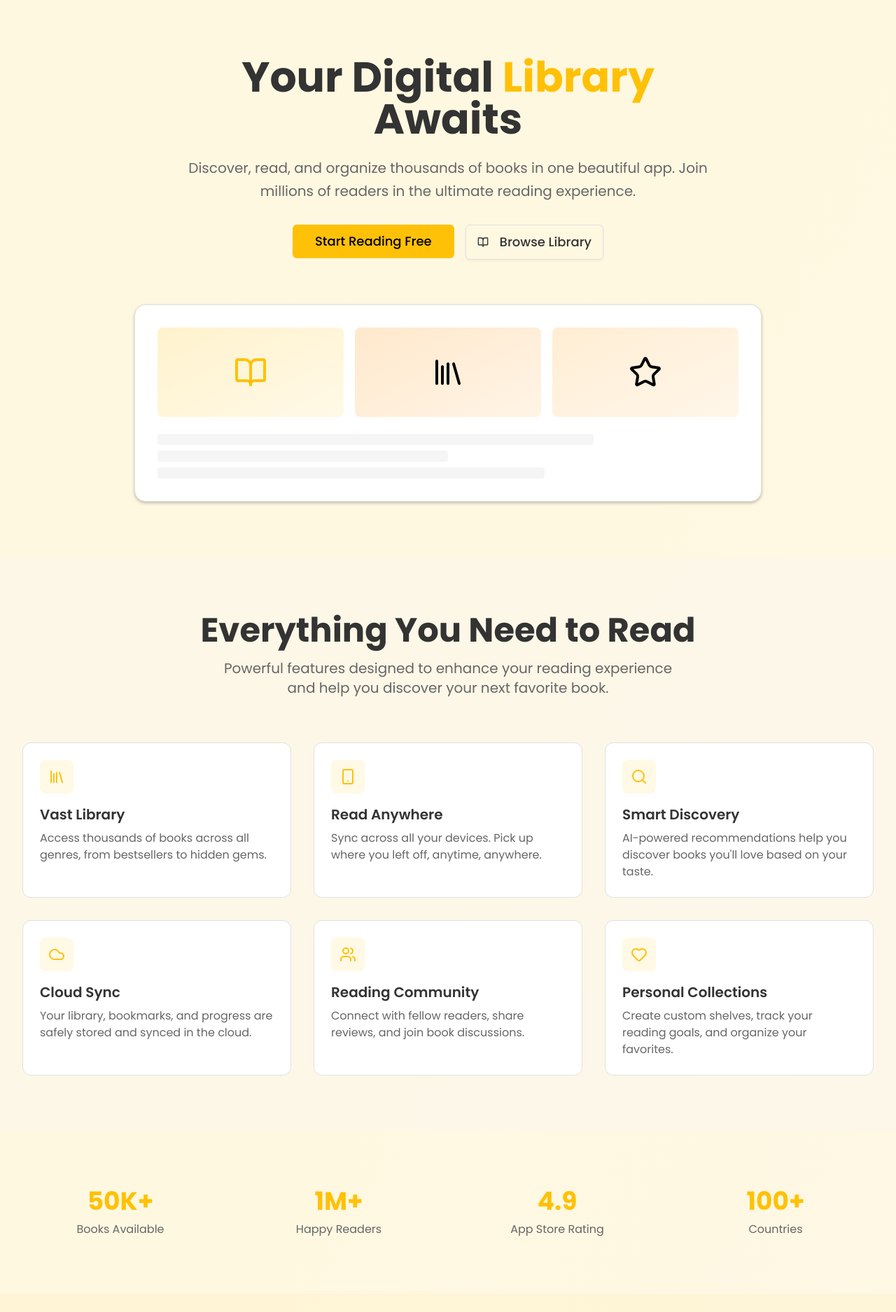
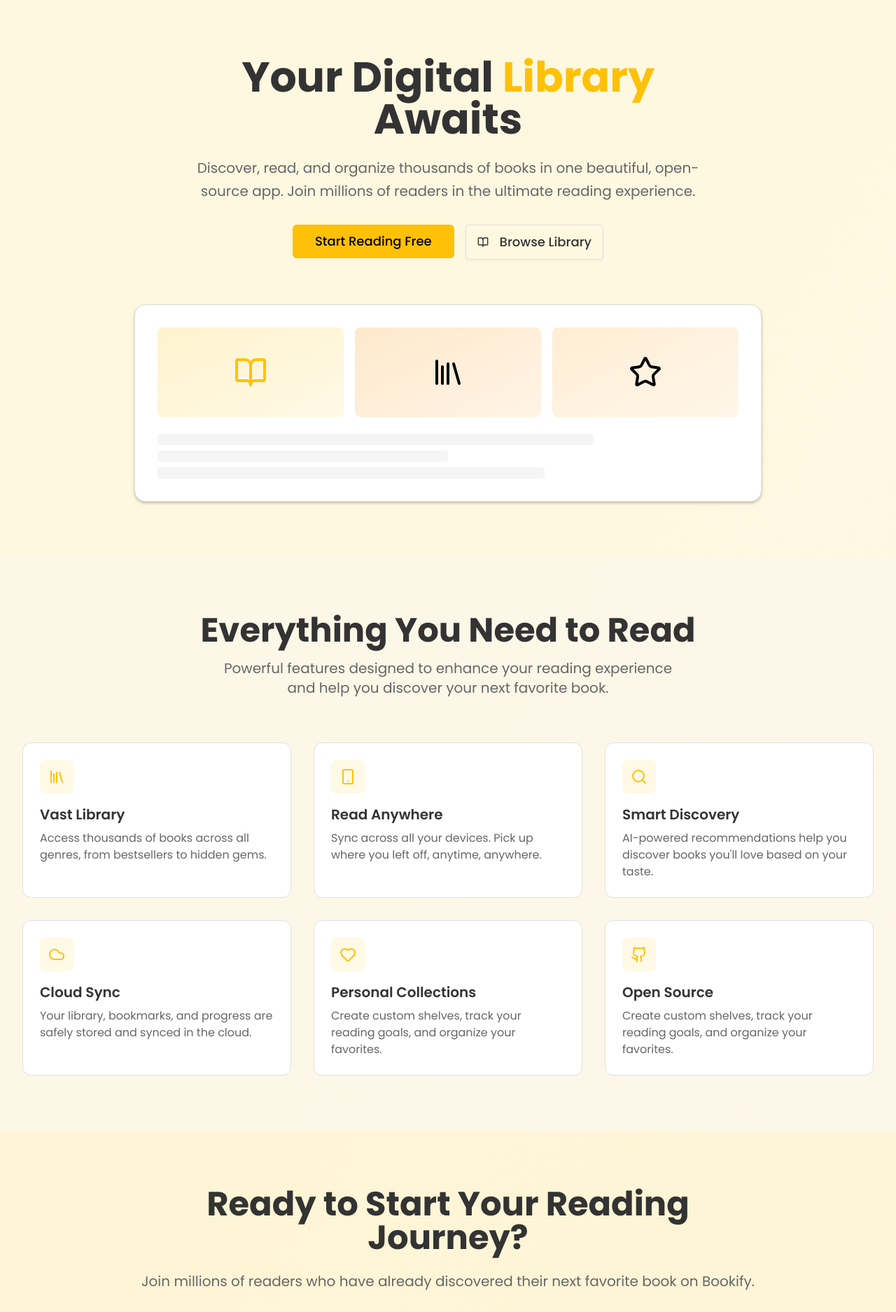
Before and after one commit to justanuragmaurya/bookify, a Next.js app: page / in a window 1280 px wide. Shown: the top 1875 px of the page at 70% size. Built offline with nearby package versions, Linux system fonts and the light colour scheme.

Commit message:
Added animations to landing page

```diff
--- a/package.json
+++ b/package.json
@@ -21,6 +21,7 @@
     "class-variance-authority": "^0.7.1",
     "clsx": "^2.1.1",
     "lucide-react": "^0.523.0",
+    "motion": "^12.23.6",
     "next": "15.3.4",
     "next-auth": "^5.0.0-beta.29",
     "next-themes": "^0.4.6",
--- a/src/app/page.tsx
+++ b/src/app/page.tsx
@@ -1,25 +1,34 @@
-import { ModeToggle } from "@/components/modetoogle";
+"use client"
 import { Button } from "@/components/ui/button";
-import { BookOpen, Library, Star, Users, Smartphone, Cloud, Search, Heart } from "lucide-react";
+import { BookOpen, Library, Star, Users, Smartphone, Cloud, Search, Heart, Github } from "lucide-react";
+import { motion } from "motion/react"
+import Link from "next/link";
 
 export default function Home() {
   return (
     <div className="min-h-screen bg-gradient-to-br from-background via-background to-muted/20">
       {/* Hero Section */}
-      <section className="py-20 px-4 sm:px-6 lg:px-8">
+      <motion.section
+        initial={{ opacity: 0, y: 30 }}
+        whileInView={{ opacity: 1, y: 0 }}
+        transition={{ duration: 0.3 }}
+        viewport={{ once: true }}
+        className="py-20 px-4 sm:px-6 lg:px-8"
+      >
         <div className="max-w-7xl mx-auto text-center">
           <div className="max-w-3xl mx-auto">
             <h1 className="text-4xl md:text-6xl font-bold text-foreground mb-6">
               Your Digital <span className="text-primary">Library</span> Awaits
             </h1>
             <p className="text-xl text-muted-foreground mb-8 leading-relaxed">
-              Discover, read, and organize thousands of books in one beautiful app.
+              Discover, read, and organize thousands of books in one beautiful, open-source app.
               Join millions of readers in the ultimate reading experience.
             </p>
             <div className="flex flex-col sm:flex-row gap-4 justify-center">
-              <Button size="lg" className="text-lg px-8 py-6">
+              <Link href={"/library"}><Button size="lg" className="text-lg px-8 py-6">
                 Start Reading Free
               </Button>
+              </Link>
               <Button variant="outline" size="lg" className="text-lg px-8 py-6">
                 <BookOpen className="mr-2 h-5 w-5" />
                 Browse Library
@@ -49,19 +58,25 @@ export default function Home() {
             </div>
           </div>
         </div>
-      </section>
+      </motion.section>
 
       {/* Features Section */}
       <section id="features" className="py-20 px-4 sm:px-6 lg:px-8 bg-muted/30">
         <div className="max-w-7xl mx-auto">
-          <div className="text-center mb-16">
+          <motion.div
+            initial={{ opacity: 0, y: 30 }}
+            whileInView={{ opacity: 1, y: 0 }}
+            transition={{ duration: 0.6 }}
+            viewport={{ once: true }}
+            className="text-center mb-16"
+          >
             <h2 className="text-3xl md:text-5xl font-bold text-foreground mb-4">
               Everything You Need to Read
             </h2>
             <p className="text-xl text-muted-foreground max-w-2xl mx-auto">
               Powerful features designed to enhance your reading experience and help you discover your next favorite book.
             </p>
-          </div>
+          </motion.div>
 
           <div className="grid grid-cols-1 md:grid-cols-2 lg:grid-cols-3 gap-8">
             {[
@@ -86,42 +101,29 @@ export default function Home() {
                 description: "Your library, bookmarks, and progress are safely stored and synced in the cloud."
               },
               {
-                icon: Users,
-                title: "Reading Community",
-                description: "Connect with fellow readers, share reviews, and join book discussions."
-              },
-              {
                 icon: Heart,
                 title: "Personal Collections",
                 description: "Create custom shelves, track your reading goals, and organize your favorites."
+              },
+              {
+                icon: Github,
+                title: "Open Source",
+                description: "Create custom shelves, track your reading goals, and organize your favorites."
               }
             ].map((feature, index) => (
-              <div key={index} className="bg-card border border-border rounded-xl p-6 hover:shadow-lg transition-shadow">
+              <motion.div
+                initial={{ opacity: 0, y: 30 }}
+                whileInView={{ opacity: 1, y: 0 }}
+                transition={{ duration: 1.2 }}
+                viewport={{ once: true }}
+                key={index} className="bg-card border border-border rounded-xl p-6 hover:shadow-lg transition-shadow"
+              >
                 <div className="bg-primary/10 w-12 h-12 rounded-lg flex items-center justify-center mb-4">
                   <feature.icon className="h-6 w-6 text-primary" />
                 </div>
                 <h3 className="text-xl font-semibold text-foreground mb-2">{feature.title}</h3>
                 <p className="text-muted-foreground">{feature.description}</p>
-              </div>
-            ))}
-          </div>
-        </div>
-      </section>
-
-      {/* Stats Section */}
-      <section className="py-20 px-4 sm:px-6 lg:px-8">
-        <div className="max-w-7xl mx-auto">
-          <div className="grid grid-cols-2 md:grid-cols-4 gap-8 text-center">
-            {[
-              { number: "50K+", label: "Books Available" },
-              { number: "1M+", label: "Happy Readers" },
-              { number: "4.9", label: "App Store Rating" },
-              { number: "100+", label: "Countries" }
-            ].map((stat, index) => (
-              <div key={index} className="space-y-2">
-                <div className="text-3xl md:text-4xl font-bold text-primary">{stat.number}</div>
-                <div className="text-muted-foreground">{stat.label}</div>
-              </div>
+              </motion.div>
             ))}
           </div>
         </div>
@@ -129,7 +131,13 @@ export default function Home() {
 
       {/* CTA Section */}
       <section className="py-20 px-4 sm:px-6 lg:px-8 bg-primary/5">
-        <div className="max-w-4xl mx-auto text-center">
+        <motion.div
+          initial={{ opacity: 0, y: 30 }}
+          whileInView={{ opacity: 1, y: 0 }}
+          transition={{ duration: 0.6 }}
+          viewport={{ once: true }}
+          className="max-w-4xl mx-auto text-center"
+        >
           <h2 className="text-3xl md:text-5xl font-bold text-foreground mb-6">
             Ready to Start Your Reading Journey?
           </h2>
@@ -144,10 +152,7 @@ export default function Home() {
               Download App
             </Button>
           </div>
-          <p className="text-sm text-muted-foreground mt-4">
-            Free forever. No credit card required.
-          </p>
-        </div>
+        </motion.div>
       </section>
 
       {/* Footer */}
@@ -161,6 +166,7 @@ export default function Home() {
               </div>
               <p className="text-muted-foreground text-sm">
                 Making reading accessible and enjoyable for everyone, everywhere.
+                Built with ❤️ as an open-source project.
               </p>
             </div>
             <div>
@@ -169,6 +175,7 @@ export default function Home() {
                 <li><a href="#" className="hover:text-foreground transition-colors">Features</a></li>
                 <li><a href="#" className="hover:text-foreground transition-colors">Pricing</a></li>
                 <li><a href="#" className="hover:text-foreground transition-colors">Mobile App</a></li>
+                <li><a href="#" className="hover:text-foreground transition-colors">Open Source</a></li>
               </ul>
             </div>
             <div>
```
Also changed, not shown: 1 other file (tests, documents, lock files or other folders).
